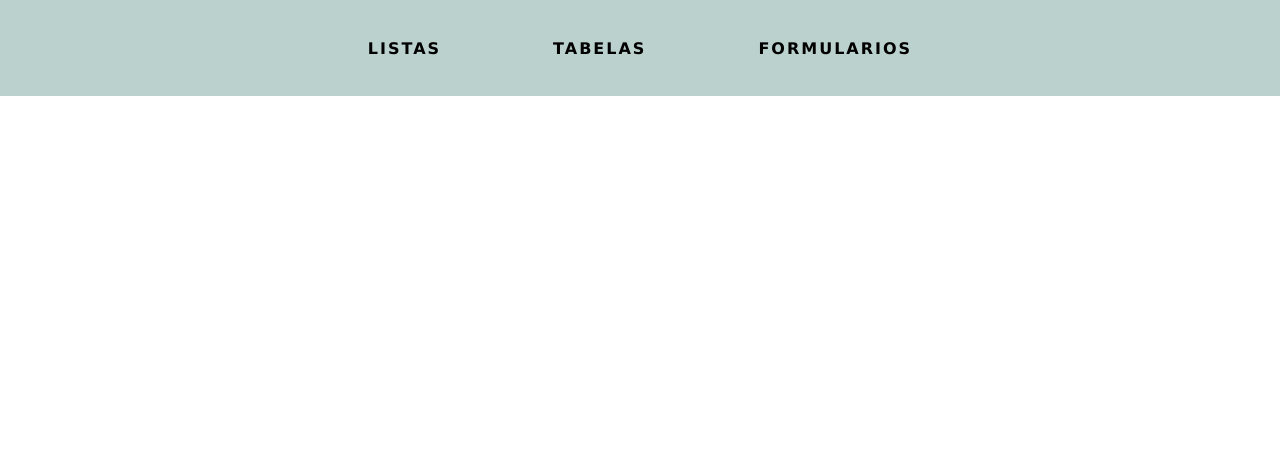
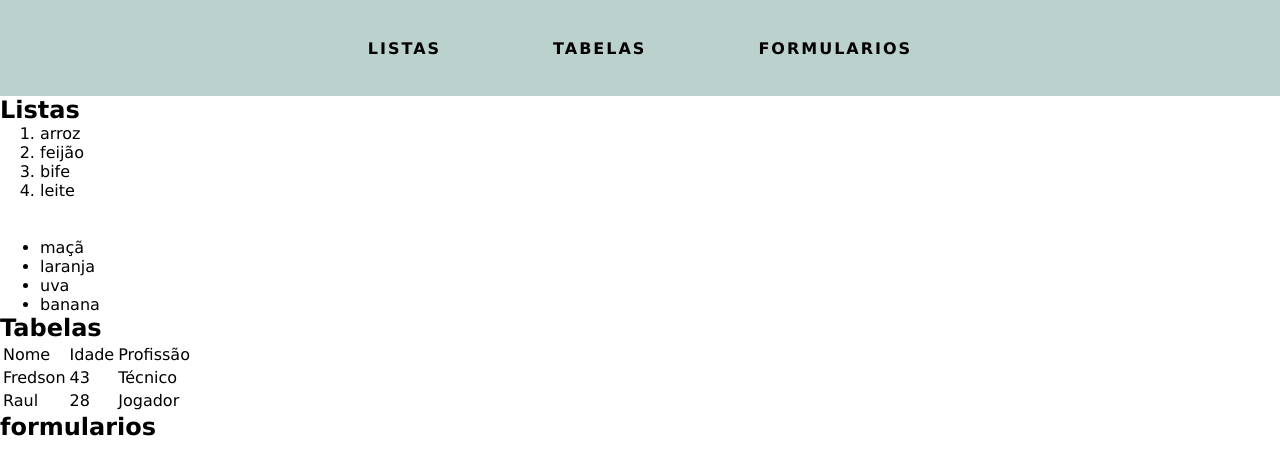
Before and after one commit to Fred-son/Revisao, a plain HTML site: page index.html in a window 1280 px wide. Drawn offline with Linux system fonts and the light colour scheme.

Commit message:
Update index.html

```diff
--- a/index.html
+++ b/index.html
@@ -10,10 +10,54 @@
 <body>
     <header>
         <nav>
-            <a href="">listas</a>
-            <a href="">tabelas</a>
-            <a href="">formularios</a>
+            <a href="#listas">listas</a>
+            <a href="#tabelas">tabelas</a>
+            <a href="#formularios">formularios</a>
         </nav>
     </header>
+
+    <main>
+        <section id="listas">
+        <h2>Listas</h2>
+        <ol>
+            <li>arroz</li>
+            <li>feijão</li>
+            <li>bife</li>
+            <li>leite</li>
+        </ol>
+        <br>
+        <br>
+        <ul>
+            <li>maçã</li>
+            <li>laranja</li>
+            <li>uva</li>
+            <li>banana</li>
+        <ul>
+    </section>
+    <section id= "tabelas">
+        <h2>Tabelas</h2>
+    <table>
+        <tr>
+            <td>Nome</td>
+            <td>Idade</td>
+            <td>Profissão</td>
+        </tr>
+        <tr>
+            <td>Fredson</td>
+            <td>43</td>
+            <td>Técnico</td>
+        </tr>
+        <tr>
+            <td>Raul</td>
+            <td>28</td>
+            <td>Jogador</td>
+        </tr>
+    </table>
+
+    </section>
+    <section id= "formularios">
+        <h2>formularios</h2>
+    </section>
+
 </body>
 </html>
```
